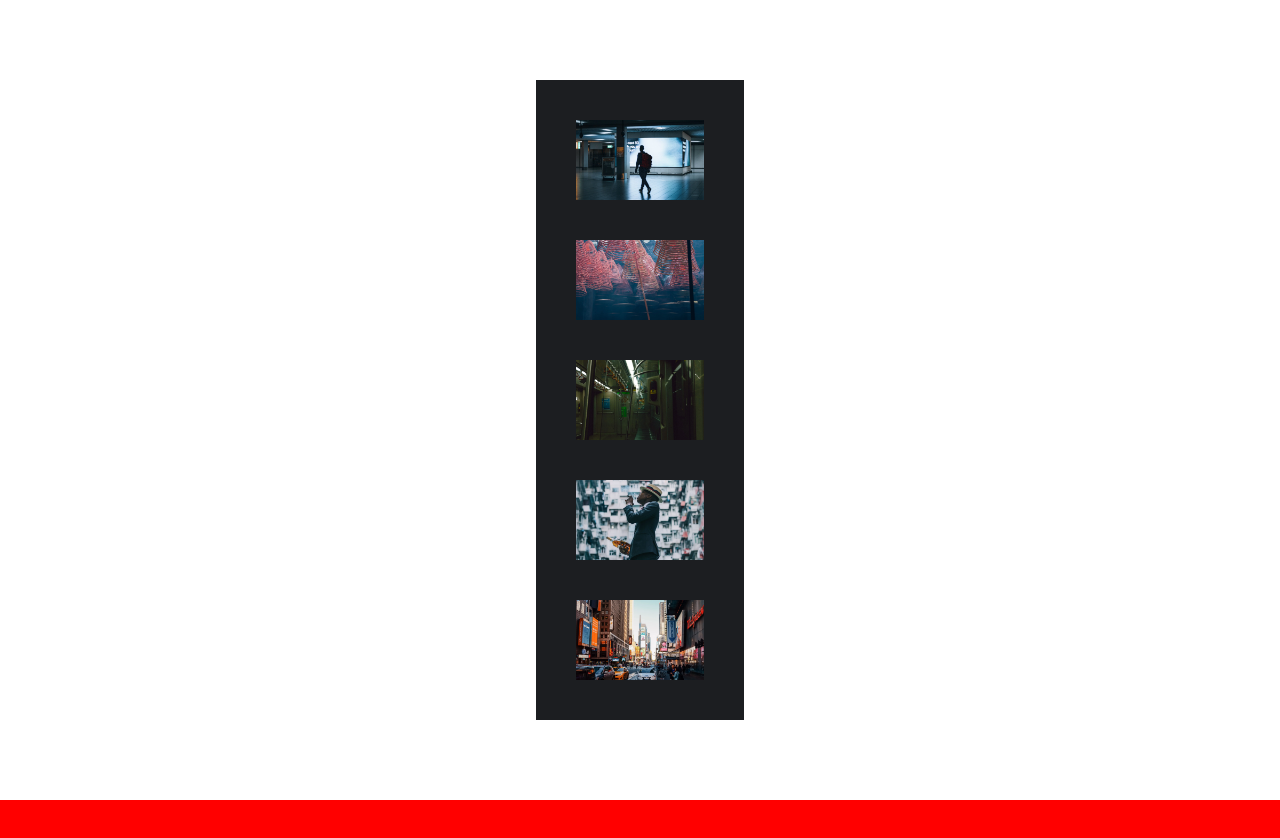
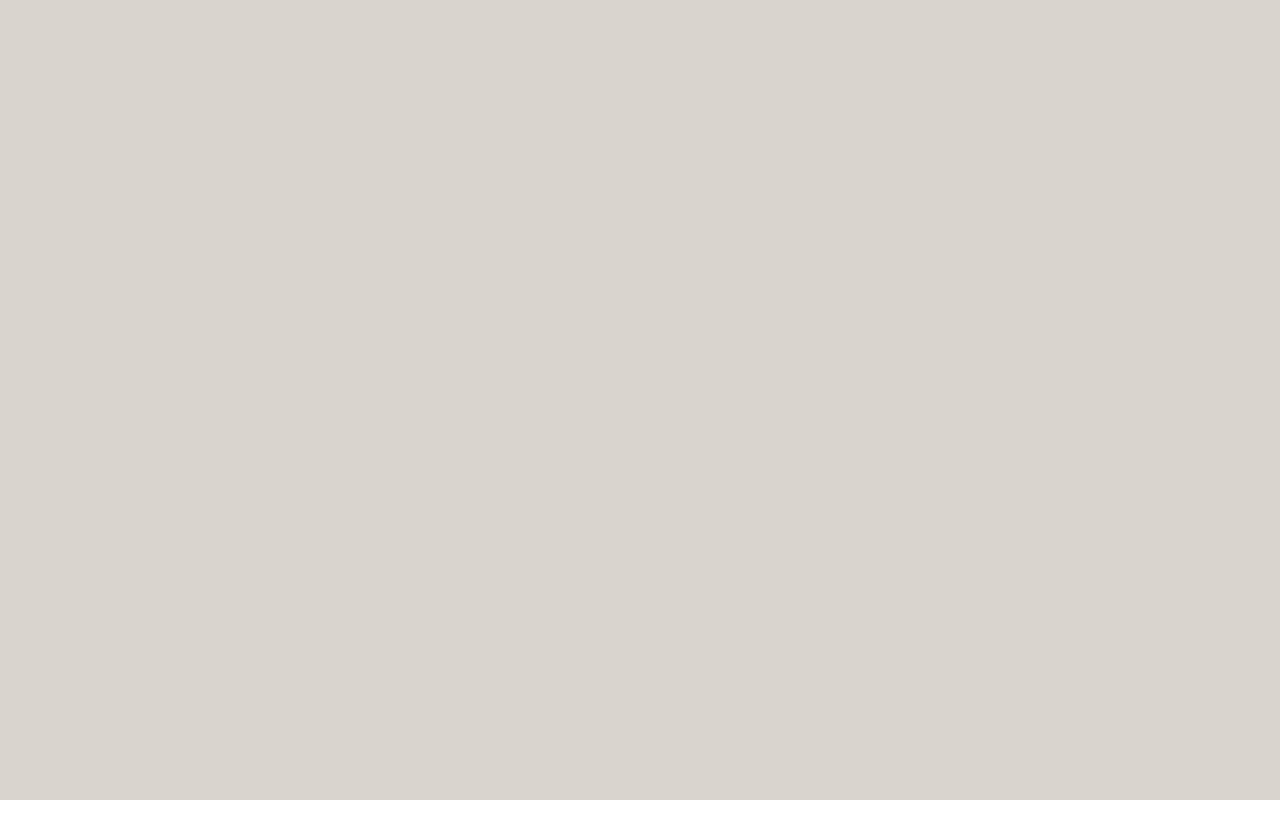
Before and after one commit to ymhaah/NPFF-Agency, a React (Vite) app: page / in a window 1280 px wide. Shown: the top 838 px of the page. After the commit the page ends 800 px from the top, so only its background shows below. Built offline with nearby package versions, Linux system fonts and the light colour scheme.

Commit message:
hero animation 15%

```diff
--- a/index.html
+++ b/index.html
@@ -41,7 +41,7 @@
         <!--? ################ style ################ -->
         <!-- <link rel="stylesheet" href="./src/index.css" /> -->
     </head>
-    <body>
+    <body class="no-scroll">
         <div react-root="main-root"></div>
 
         <!--? scripts -->
--- a/src/App.jsx
+++ b/src/App.jsx
@@ -33,7 +33,7 @@ function App() {
     }
     return (
         <div ref={appRef} className="App">
-            <div
+            {/* <div
                 className="Loading"
                 style={{
                     display: !heroLoaded ? "block" : "none",
@@ -42,7 +42,7 @@ function App() {
                     !heroLoaded ? "website is loading" : "website loaded"
                 }
                 aria-hidden={heroLoaded}
-            ></div>
+            ></div> */}
             <Hero heroLoad={heroLoad} heroDelay={heroDelay} />
 
             <div className="work"></div>
--- a/src/components/Hero.jsx
+++ b/src/components/Hero.jsx
@@ -26,36 +26,46 @@ function Hero({ heroLoad, heroDelay }) {
     }
     useLayoutEffect(() => {
         let ctx = gsap.context(() => {
-            let duration = 1;
-            let delay = 1 + heroDelay / 1000;
+            let gallery = document.querySelector(".Gallery");
+            let container = document.querySelector(".container");
+            let containerProps = container.getBoundingClientRect();
+            let galleryProps = gallery.getBoundingClientRect();
 
-            if (
-                images.length === imagesLoaded.length &&
-                imagesLoaded.every((imageLoaded) => {
-                    return imageLoaded.loaded == true;
-                })
-            ) {
-                heroLoad();
-                // gsap.to(".Gallery", {
-                //     duration: duration,
-                //     delay: delay,
-                //     scale: 0.4,
-                //     y: "-2%",
-                //     x: "-3%",
-                //     onStart: () => {
-                //         document
-                //             .querySelector(".container")
-                //             .classList.add("fixed");
-                //         document.body.classList.add("stop-scrolling");
-                //     },
-                //     onComplete: () => {
-                //         document
-                //             .querySelector(".container")
-                //             .classList.remove("fixed");
-                //         document.body.classList.remove("stop-scrolling");
-                //     },
-                // });
-            }
+            let hight = containerProps.height / 2 - galleryProps.height / 2;
+
+            gallery.style.setProperty("--gallery-hight", hight + "px");
+
+            let animateDuration = "1s";
+            // let delay = 1 + heroDelay / 1000;
+            let animateDelay = "1s";
+
+            gsap.to(".animation", {
+                duration: animateDuration,
+                delay: animateDelay,
+                scale: 0.4,
+                // y: "-2%",
+                // x: "-3%",
+                // onStart: () => {
+                //     document.querySelector(".container").classList.add("fixed");
+                //     document.body.classList.add("stop-scrolling");
+                // },
+                // onComplete: () => {
+                //     document
+                //         .querySelector(".container")
+                //         .classList.remove("fixed");
+                //     document.body.classList.remove("stop-scrolling");
+                // },
+            });
+
+            // if (
+            //     images.length === imagesLoaded.length &&
+            //     imagesLoaded.every((imageLoaded) => {
+            //         return imageLoaded.loaded == true;
+            //     })
+            // ) {
+            //     // heroLoad();
+
+            // }
         }, hero);
         return () => ctx.revert();
     }, [images.length === imagesLoaded.length]);
@@ -67,14 +77,14 @@ function Hero({ heroLoad, heroDelay }) {
                     {images.map((image) => {
                         return (
                             <div className="Gallery-image" key={image.key}>
-                                <Image
+                                {/* <Image
                                     loaded={allImageLoaded}
                                     src={image.src}
                                     webp={image.webp}
                                     alt={image.alt}
                                     hash={image.hash}
                                     id={image.id}
-                                />
+                                /> */}
                             </div>
                         );
                     })}
--- a/src/index.css
+++ b/src/index.css
@@ -12,17 +12,17 @@
   --accent-clr: ;
 }
 
-main.hero .container, main.hero .container .Gallery .row, .main-header .header__Container, .main-header .header__Container .header__Logo, .main-header .header__Container .header__main-navigation, .main-header .header__Container .header__main-navigation ul, .old-script,
+.main-header .header__Container, .main-header .header__Container .header__Logo, .main-header .header__Container .header__main-navigation, .main-header .header__Container .header__main-navigation ul, .old-script,
 .no-script {
   display: flex;
 }
 
-main.hero .container, main.hero .container .Gallery .row, .main-header .header__Container, .main-header .header__Container .header__main-navigation, .main-header .header__Container .header__main-navigation ul, .old-script,
+.main-header .header__Container, .main-header .header__Container .header__main-navigation, .main-header .header__Container .header__main-navigation ul, .old-script,
 .no-script {
   flex-direction: row;
 }
 
-main.hero .container, main.hero .container .Gallery .row, .main-header .header__Container .header__Logo, .old-script,
+.main-header .header__Container .header__Logo, .old-script,
 .no-script {
   justify-content: center;
 }
@@ -31,7 +31,7 @@ main.hero .container, main.hero .container .Gallery .row, .main-header .header__
   justify-content: space-between;
 }
 
-main.hero .container, main.hero .container .Gallery .row, .main-header .header__Container, .main-header .header__Container .header__Logo, .main-header .header__Container .header__main-navigation, .main-header .header__Container .header__main-navigation ul, .old-script,
+.main-header .header__Container, .main-header .header__Container .header__Logo, .main-header .header__Container .header__main-navigation, .main-header .header__Container .header__main-navigation ul, .old-script,
 .no-script {
   align-items: center;
 }
@@ -254,11 +254,15 @@ a:not(.Button) {
 html,
 html:focus-within {
   scroll-behavior: smooth;
+  -webkit-text-size-adjust: none;
+     -moz-text-size-adjust: none;
+          text-size-adjust: none;
 }
 
 body {
   margin: 0;
   padding: 0;
+  overscroll-behavior: contain;
   position: relative;
   -webkit-font-smoothing: antialiased;
   -moz-osx-font-smoothing: grayscale;
@@ -324,15 +328,17 @@ select {
 img,
 picture,
 svg {
+  max-width: 100%;
+  height: auto;
   -webkit-user-select: none;
      -moz-user-select: none;
           user-select: none;
-  max-width: 100%;
-  height: auto;
   -o-object-fit: cover;
      object-fit: cover;
   -o-object-position: center;
      object-position: center;
+  box-shadow: none;
+  pointer-events: none;
 }
 
 [type=button] {
@@ -419,7 +425,7 @@ svg {
   color: #d9d4ce;
 }
 
-.stop-scrolling {
+.no-scroll {
   height: 100%;
   overflow: hidden;
 }
@@ -488,6 +494,13 @@ svg {
   cursor: pointer;
 }
 
+/*
+    todo: make the hero grid
+    todo: hero main animation styling
+    todo: hero elements
+        todo: header & button
+        todo: the button component with react hot tost library
+*/
 main.hero {
   width: 100vw;
   height: 100vh;
@@ -495,17 +508,22 @@ main.hero {
 main.hero .container {
   width: 100%;
   height: 100%;
-  overflow: hidden;
 }
 main.hero .container .Gallery {
+  position: absolute;
+  top: 0;
+  left: 50%;
+  transform: translate(-50%, var(--gallery-hight, 0));
   background-color: var(--main-dark-clr);
 }
 main.hero .container .Gallery .Gallery-image {
-  width: 10vw;
-  height: 10vh;
+  width: 100vw;
+  height: 100vh;
   margin: 2.5rem;
   background-color: var(--main-light-clr);
+  backface-visibility: hidden;
   overflow: hidden;
+  z-index: 1000;
 }
 main.hero .container .Gallery .Gallery-image .image {
   width: 100%;
--- a/src/style/components/_hero.scss
+++ b/src/style/components/_hero.scss
@@ -5,7 +5,13 @@
 // @include flexForPhon(cr,2);
 // @include grid(2, 2, fr, 1rem)
 
-// todo: copy the hero with a spin of your own
+/*
+    todo: make the hero grid
+    todo: hero main animation styling
+    todo: hero elements
+        todo: header & button
+        todo: the button component with react hot tost library
+*/
 
 main.hero {
     width: 100vw;
@@ -13,19 +19,20 @@ main.hero {
     .container {
         width: 100%;
         height: 100%;
-        overflow: hidden;
-        @include flex(r, c, c);
         .Gallery {
+            position: absolute;
+            top: 0;
+            left: 50%;
+            transform: translate(-50%, var(--gallery-hight, 0));
             background-color: var(--main-dark-clr);
-            .row {
-                @include flex(r, c, c);
-            }
             .Gallery-image {
-                width: 10vw;
-                height: 10vh;
+                width: 100vw;
+                height: 100vh;
                 margin: 2.5rem;
                 background-color: var(--main-light-clr);
+                backface-visibility: hidden;
                 overflow: hidden;
+                z-index: 1000;
                 .image {
                     width: 100%;
                     height: 100%;
--- a/src/style/global/_normalies.scss
+++ b/src/style/global/_normalies.scss
@@ -20,6 +20,7 @@
 html,
 html:focus-within {
     scroll-behavior: smooth;
+    text-size-adjust: none;
     // scroll-snap-type: mandatory;
     // scroll-snap-type: y mandatory;
     // scroll-snap-stop: always;
@@ -28,6 +29,7 @@ html:focus-within {
 body {
     margin: 0;
     padding: 0;
+    overscroll-behavior: contain;
     position: relative;
     -webkit-font-smoothing: antialiased;
     -moz-osx-font-smoothing: grayscale;
@@ -112,11 +114,13 @@ select {
 img,
 picture,
 svg {
-    user-select: none;
     max-width: 100%;
     height: auto;
+    user-select: none;
     object-fit: cover;
     object-position: center;
+    box-shadow: none;
+    pointer-events: none;
 }
 [type="button"] {
     user-select: none;
@@ -197,7 +201,7 @@ svg {
         color: #d9d4ce;
     }
 }
-.stop-scrolling {
+.no-scroll {
     height: 100%;
     overflow: hidden;
 }
```
Also changed, not shown: 1 other file (tests, documents, lock files or other folders).
